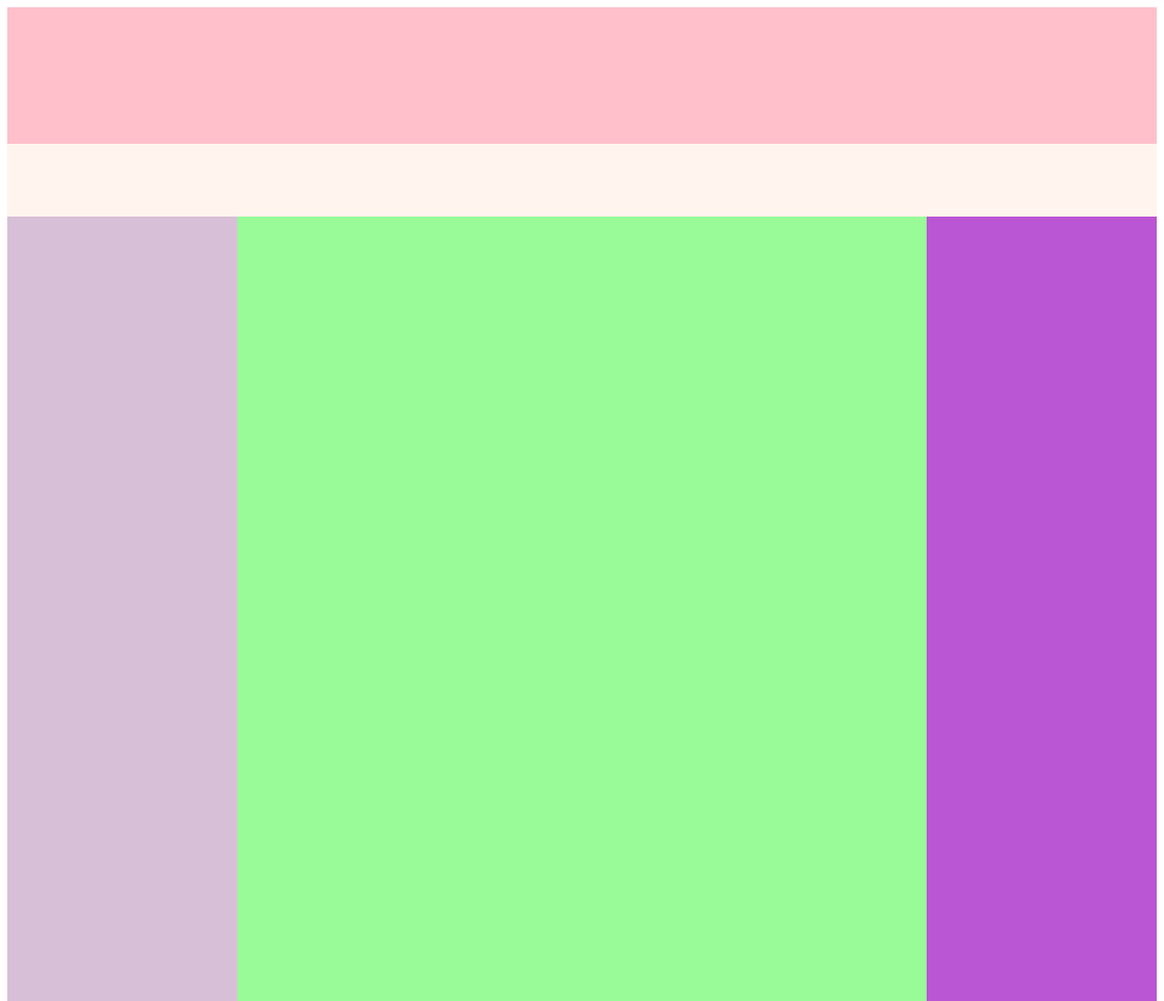
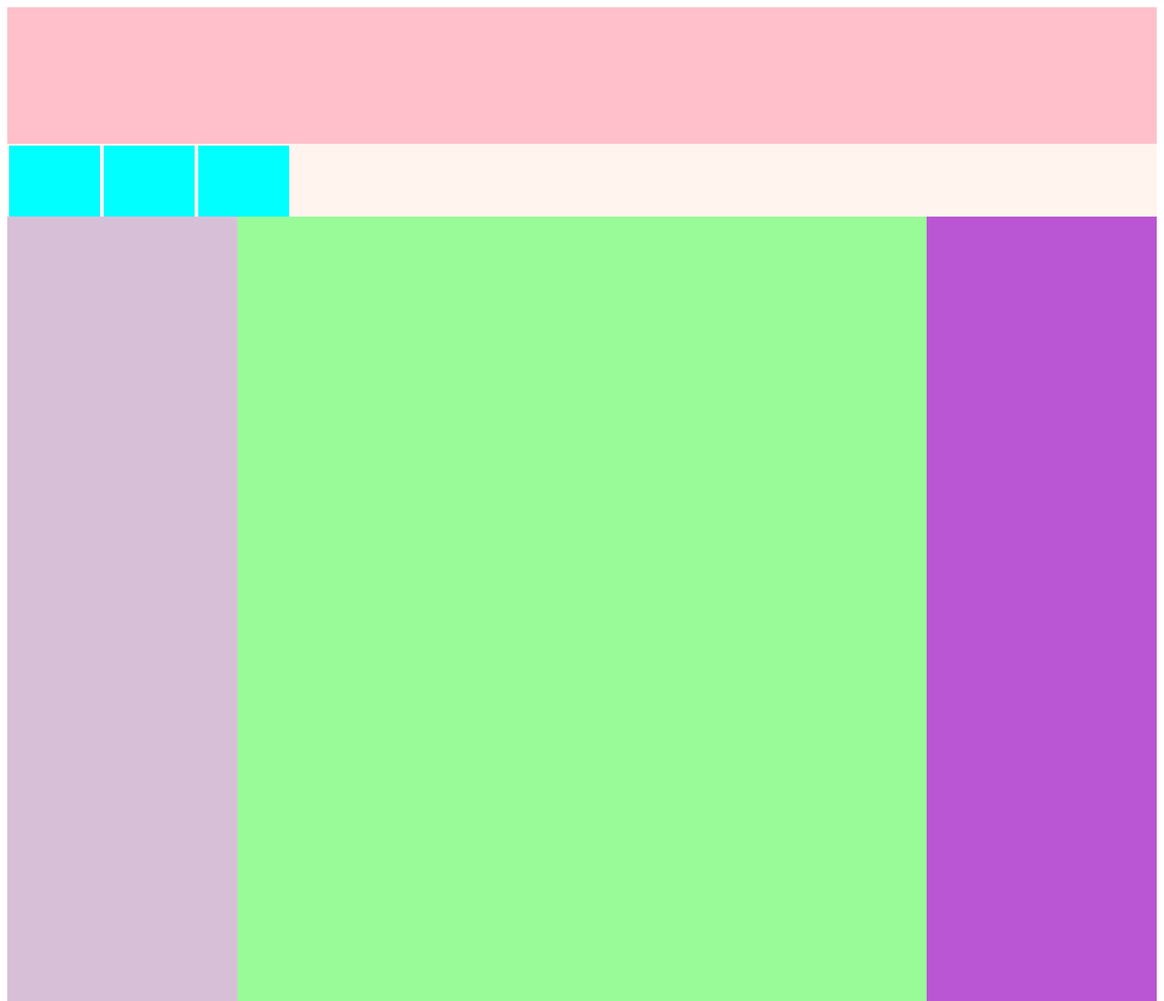
Before and after one commit to SamiVillaaa/PaginaWeb8-7, a plain HTML site: page index.html in a window 1280 px wide. Shown: the top 1100 px of the page at 91% size. Drawn offline with Linux system fonts and the light colour scheme.

Commit message:
actualización dos

```diff
--- a/index.html
+++ b/index.html
@@ -11,7 +11,11 @@
    <div  class="contenedor">
 
     <div  class="encabezado"> </div>
-    <div  class="menu"></div>
+    <div  class="menu">
+        <div class="tecnologia"></div>
+        <div class="biologia"></div>
+        <div class="ingles"></div>
+    </div>
 <div class="contenedor2">
 
 
--- a/temas.css
+++ b/temas.css
@@ -14,6 +14,7 @@
 width: 100%;
 height: 80px;
 background-color: seashell;
+display: flex;
 }
 .contenedor2{
     width: 100%;
@@ -37,3 +38,25 @@ display:flex;
     height: 1200px;
     background-color: mediumorchid;
 }
+.tecnologia{
+width: 100px;
+height: 78px;
+background-color: aqua;
+margin: 2px;
+
+
+}
+.biologia{
+    width: 100px;
+    height: 78px;
+    background-color: aqua;
+    margin: 2px;
+
+    }
+    .ingles{
+        width: 100px;
+        height: 78px;
+        background-color: aqua;
+        margin: 2px;
+
+        }
```
